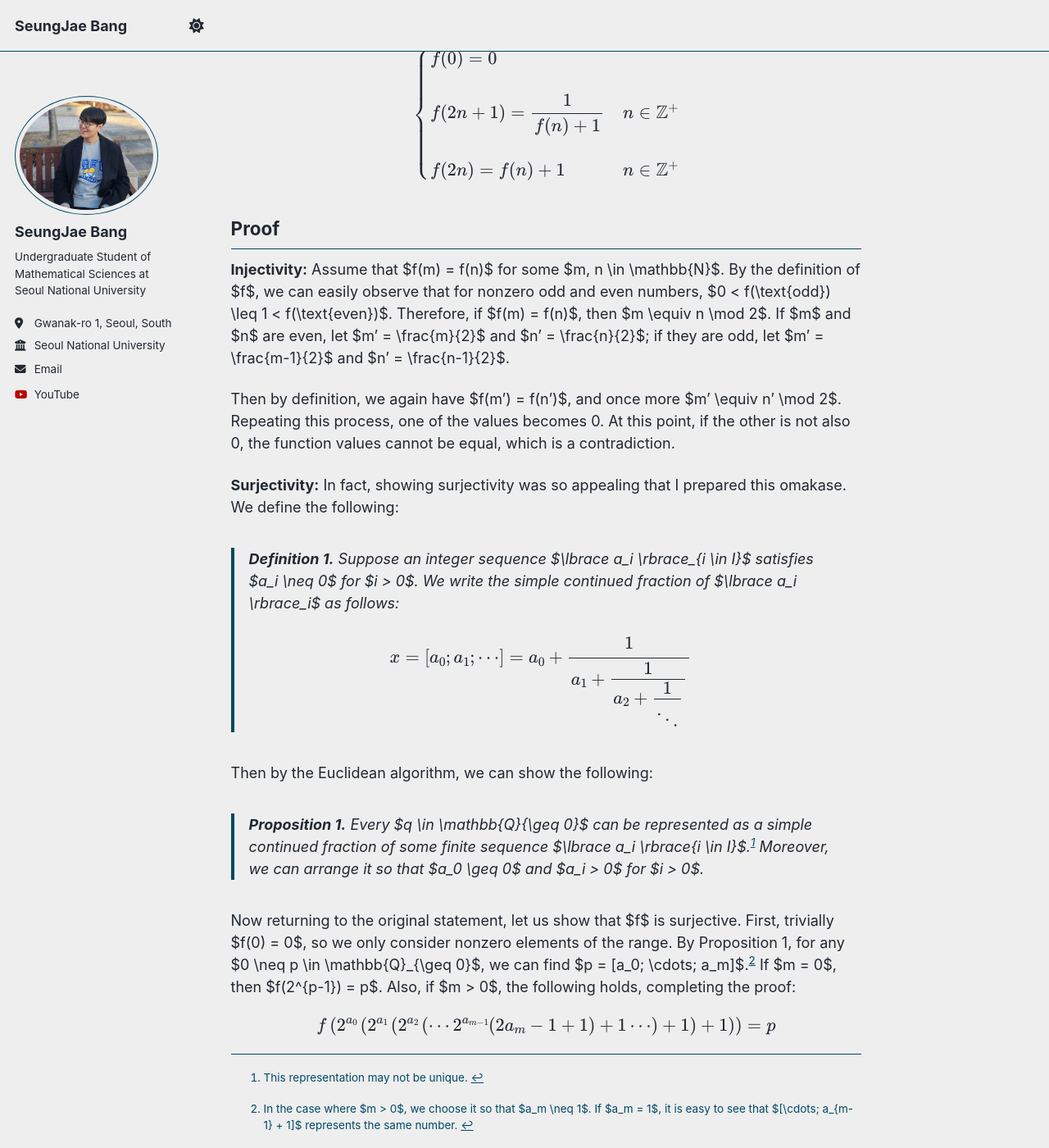
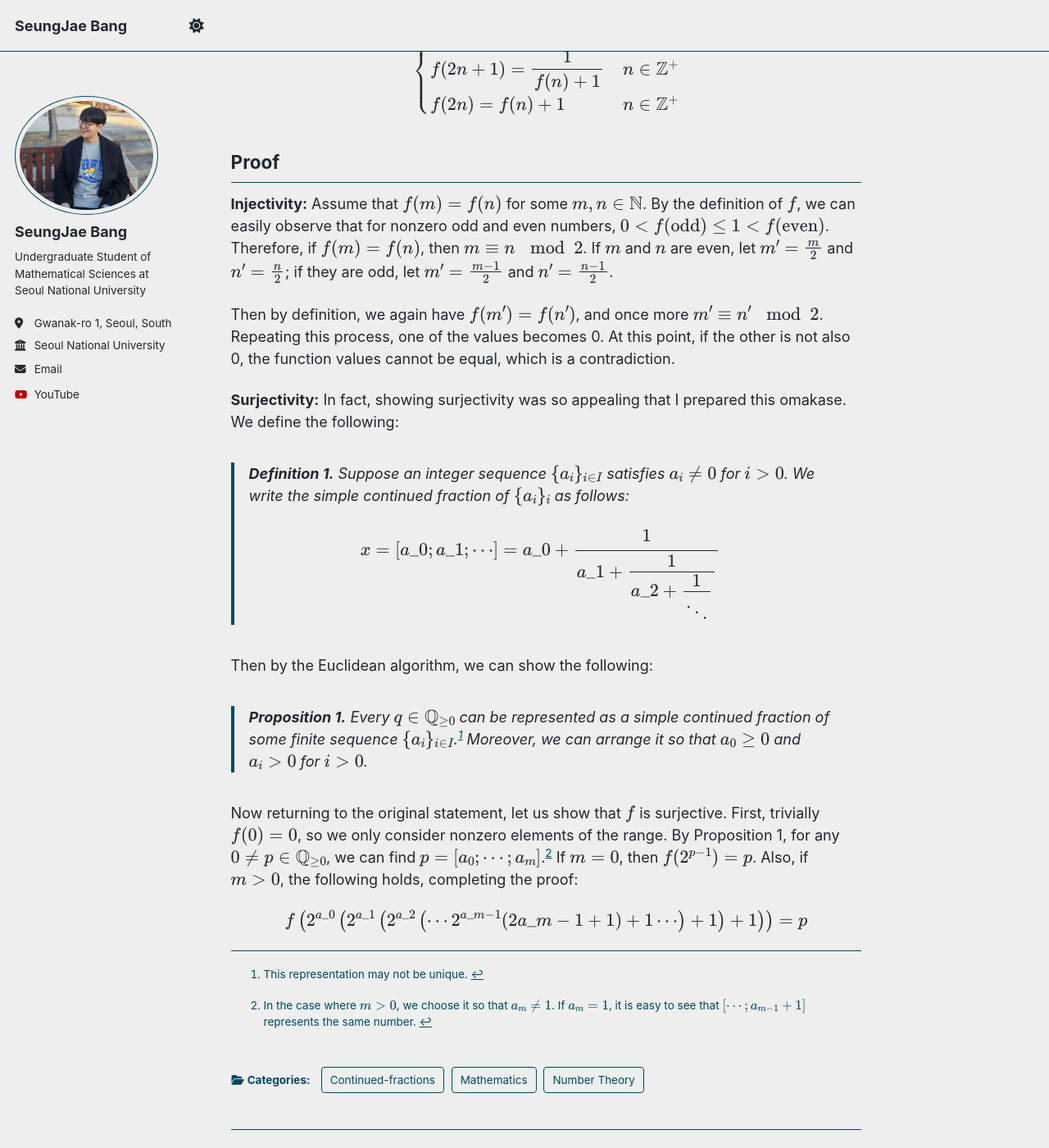
Before and after one commit to jae-s-bang/jae-s-bang.github.io, a Jekyll site: the page built from _posts/2025-09-24-blog-post-1.md, in a window 1280 px wide and 1400 px high, scrolled down 320 px. Shown: the whole window at 82% size. Built offline with Jekyll 4.4.1, drawn with Linux system fonts in a browser that asks for light colours; a script bundle is joined from its source files by our own code; library files that are not in the unit come from our copies; some of the changed text lies outside the part shown.

Commit message:
Update 2025-09-24-blog-post-1.md

```diff
--- a/_posts/2025-09-24-blog-post-1.md
+++ b/_posts/2025-09-24-blog-post-1.md
@@ -7,12 +7,12 @@ categories:
   - Number Theory
   - Continued-fractions
 ---
-I have always seen explanations stating that there exists a bijection between $\mathbb{Z}_{\geq 0}$ and $\mathbb{Q}_{\geq 0}$, and that one can simply number lattice points diagonally. However, I have always wondered whether there is an easier way to express such a bijection. It turns out that if we define the function $f$ as follows, it becomes a bijection.
+I have always seen explanations stating that there exists a bijection between \\(\mathbb{Z}\_{\geq 0}\\) and \\(\mathbb{Q}\_{\geq 0}\\), and that one can simply number lattice points diagonally. However, I have always wondered whether there is an easier way to express such a bijection. It turns out that if we define the function \\(f\\) as follows, it becomes a bijection.
 
 $$
 \begin{cases}
-f(0) = 0 \\\\
-f(2n + 1) = \dfrac{1}{f(n)+1} & n \in \mathbb{Z}^+ \\\\
+f(0) = 0 \\
+f(2n + 1) = \dfrac{1}{f(n)+1} & n \in \mathbb{Z}^+ \\
 f(2n) = f(n) + 1 & n \in \mathbb{Z}^+
 \end{cases}
 $$
@@ -20,25 +20,25 @@ $$
 Proof
 -----
 
-**Injectivity:** Assume that $f(m) = f(n)$ for some $m, n \in \mathbb{N}$. By the definition of $f$, we can easily observe that for nonzero odd and even numbers, $0 < f(\text{odd}) \leq 1 < f(\text{even})$. Therefore, if $f(m) = f(n)$, then $m \equiv n \mod 2$. If $m$ and $n$ are even, let $m' = \frac{m}{2}$ and $n' = \frac{n}{2}$; if they are odd, let $m' = \frac{m-1}{2}$ and $n' = \frac{n-1}{2}$.
+**Injectivity:** Assume that \\(f(m) = f(n)\\) for some \\(m, n \in \mathbb{N}\\). By the definition of \\(f\\), we can easily observe that for nonzero odd and even numbers, \\(0 \lt f(\text{odd}) \leq 1 \lt f(\text{even})\\). Therefore, if \\(f(m) = f(n)\\), then \\(m \equiv n \mod 2\\). If \\(m\\) and \\(n\\) are even, let \\(m' = \frac{m}{2}\\) and \\(n' = \frac{n}{2}\\); if they are odd, let \\(m' = \frac{m-1}{2}\\) and \\(n' = \frac{n-1}{2}\\).
 
-Then by definition, we again have $f(m') = f(n')$, and once more $m' \equiv n' \mod 2$. Repeating this process, one of the values becomes 0. At this point, if the other is not also 0, the function values cannot be equal, which is a contradiction.
+Then by definition, we again have \\(f(m') = f(n')\\), and once more \\(m' \equiv n' \mod 2\\). Repeating this process, one of the values becomes 0. At this point, if the other is not also 0, the function values cannot be equal, which is a contradiction.
 
 **Surjectivity:** In fact, showing surjectivity was so appealing that I prepared this omakase. We define the following:
 
-> **Definition 1.** Suppose an integer sequence $\lbrace a_i \rbrace_{i \in I}$ satisfies $a_i \neq 0$ for $i > 0$. We write the simple continued fraction of $\lbrace a_i \rbrace_i$ as follows:
+> **Definition 1.** Suppose an integer sequence \\(\lbrace a\_i \rbrace\_{i \in I}\\) satisfies \\(a\_i \neq 0\\) for \\(i \gt 0\\). We write the simple continued fraction of \\(\lbrace a\_i \rbrace\_i\\) as follows:
 >
-> $$x = [a_0; a_1; \cdots] = a_0 + \cfrac{1}{a_1 + \cfrac{1}{a_2 + \cfrac{1}{\ddots}}}$$
+> $$x = [a\_0; a\_1; \cdots] = a\_0 + \cfrac{1}{a\_1 + \cfrac{1}{a\_2 + \cfrac{1}{\ddots}}}$$
 
 Then by the Euclidean algorithm, we can show the following:
 
-> **Proposition 1.** Every $q \in \mathbb{Q}_{\geq 0}$ can be represented as a simple continued fraction of some finite sequence $\lbrace a_i \rbrace_{i \in I}$.[^1] Moreover, we can arrange it so that $a_0 \geq 0$ and $a_i > 0$ for $i > 0$.
+> **Proposition 1.** Every \\(q \in \mathbb{Q}\_{\geq 0}\\) can be represented as a simple continued fraction of some finite sequence \\(\lbrace a\_i \rbrace\_{i \in I}\\).[^1] Moreover, we can arrange it so that \\(a\_0 \geq 0\\) and \\(a\_i \gt 0\\) for \\(i \gt 0\\).
 
-Now returning to the original statement, let us show that $f$ is surjective. First, trivially $f(0) = 0$, so we only consider nonzero elements of the range. By Proposition 1, for any $0 \neq p \in \mathbb{Q}_{\geq 0}$, we can find $p = [a_0; \cdots; a_m]$.[^2] If $m = 0$, then $f(2^{p-1}) = p$. Also, if $m > 0$, the following holds, completing the proof:
+Now returning to the original statement, let us show that \\(f\\) is surjective. First, trivially \\(f(0) = 0\\), so we only consider nonzero elements of the range. By Proposition 1, for any \\(0 \neq p \in \mathbb{Q}\_{\geq 0}\\), we can find \\(p = [a\_0; \cdots; a\_m]\\).[^2] If \\(m = 0\\), then \\(f(2^{p-1}) = p\\). Also, if \\(m \gt 0\\), the following holds, completing the proof:
 
-$$f\left(2^{a_0}\left(2^{a_1}\left(2^{a_2}\left(\cdots 2^{a_{m-1}}(2a_m - 1 + 1) + 1 \cdots\right) + 1\right) + 1\right)\right) = p$$
+$$f\left(2^{a\_0}\left(2^{a\_1}\left(2^{a\_2}\left(\cdots 2^{a\_{m-1}}(2a\_m - 1 + 1) + 1 \cdots\right) + 1\right) + 1\right)\right) = p$$
 
 ---
 
 [^1]: This representation may not be unique.
-[^2]: In the case where $m > 0$, we choose it so that $a_m \neq 1$. If $a_m = 1$, it is easy to see that $[\cdots; a_{m-1} + 1]$ represents the same number.
+[^2]: In the case where \\(m \gt 0\\), we choose it so that \\(a\_m \neq 1\\). If \\(a\_m = 1\\), it is easy to see that \\([\cdots; a\_{m-1} + 1]\\) represents the same number.
```
